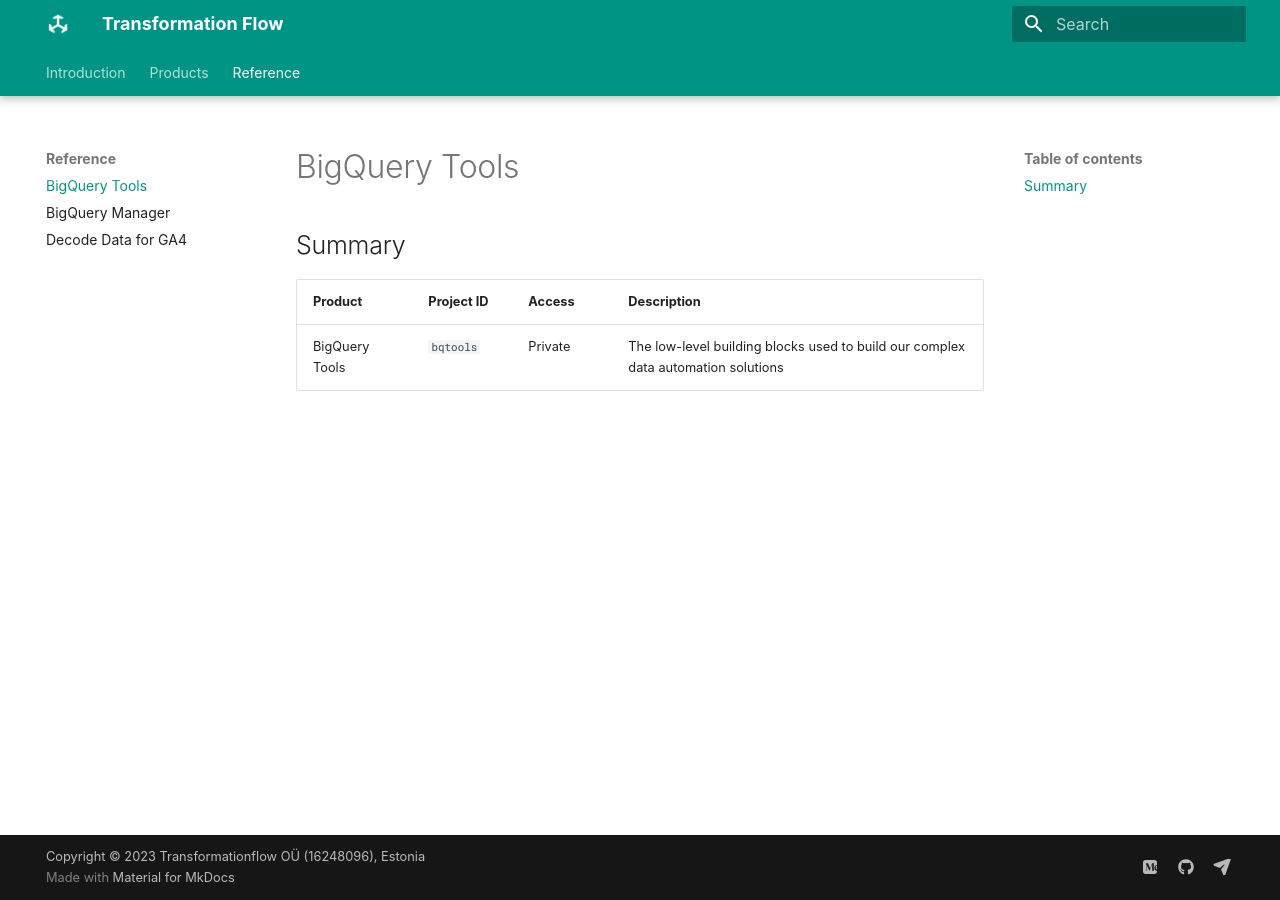
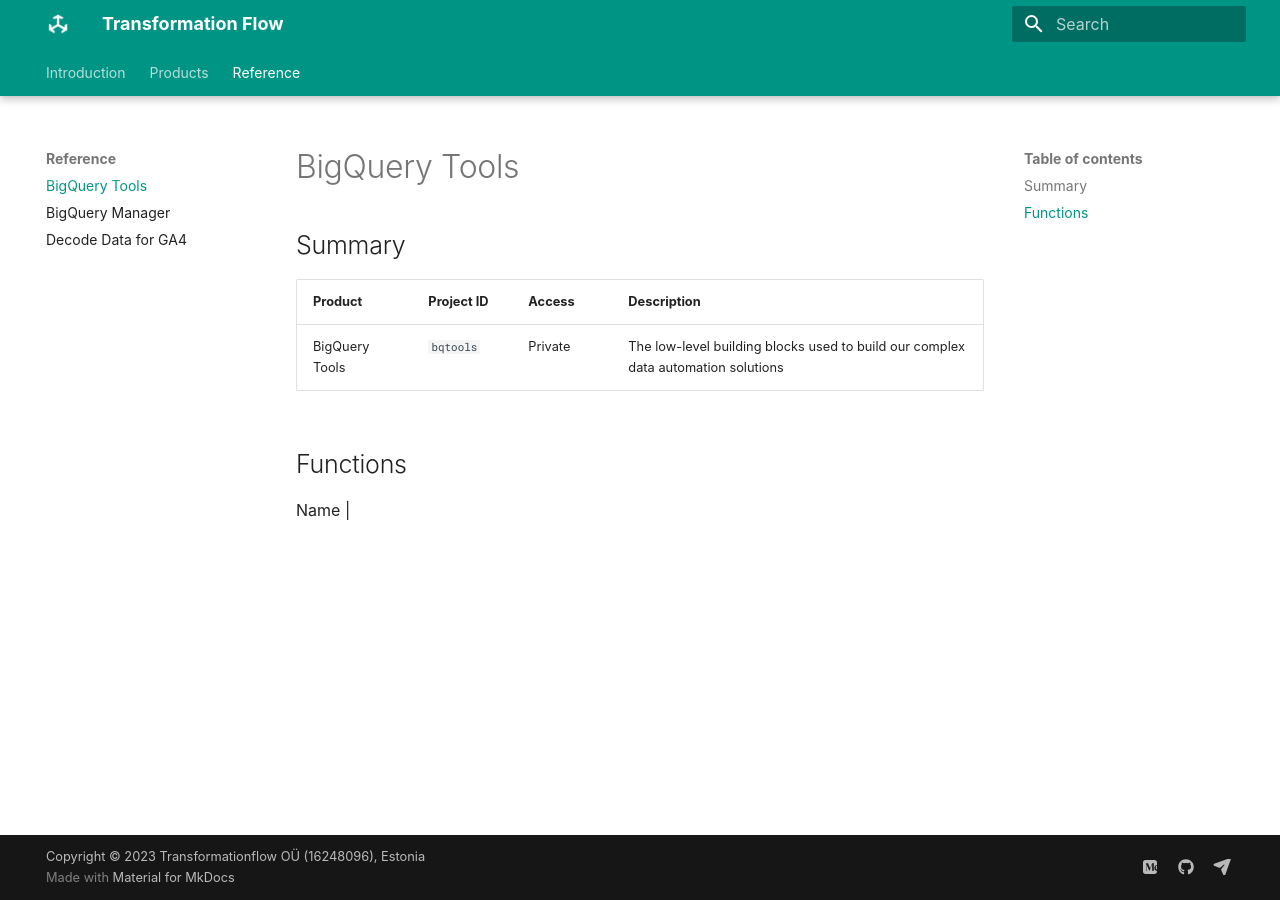
Before and after one commit to transformationflow/transformationflow.github.io, an MkDocs documentation site: the page built from docs/reference/bqtools.md, in a window 1280 px wide. Built offline with MkDocs 1.6.1 and Material for MkDocs 9.7.7, drawn with Linux system fonts in a browser that asks for light colours; some web fonts are replaced; comment, search, counter and statistics services are not loaded.

```diff
--- a/docs/reference/bqtools.md
+++ b/docs/reference/bqtools.md
@@ -2,3 +2,6 @@
 Product | Project ID | Access | Description
 -- | -- | -- | --
 BigQuery Tools | `bqtools` | Private | The low-level building blocks used to build our complex data automation solutions
+
+# Functions
+Name |
```
